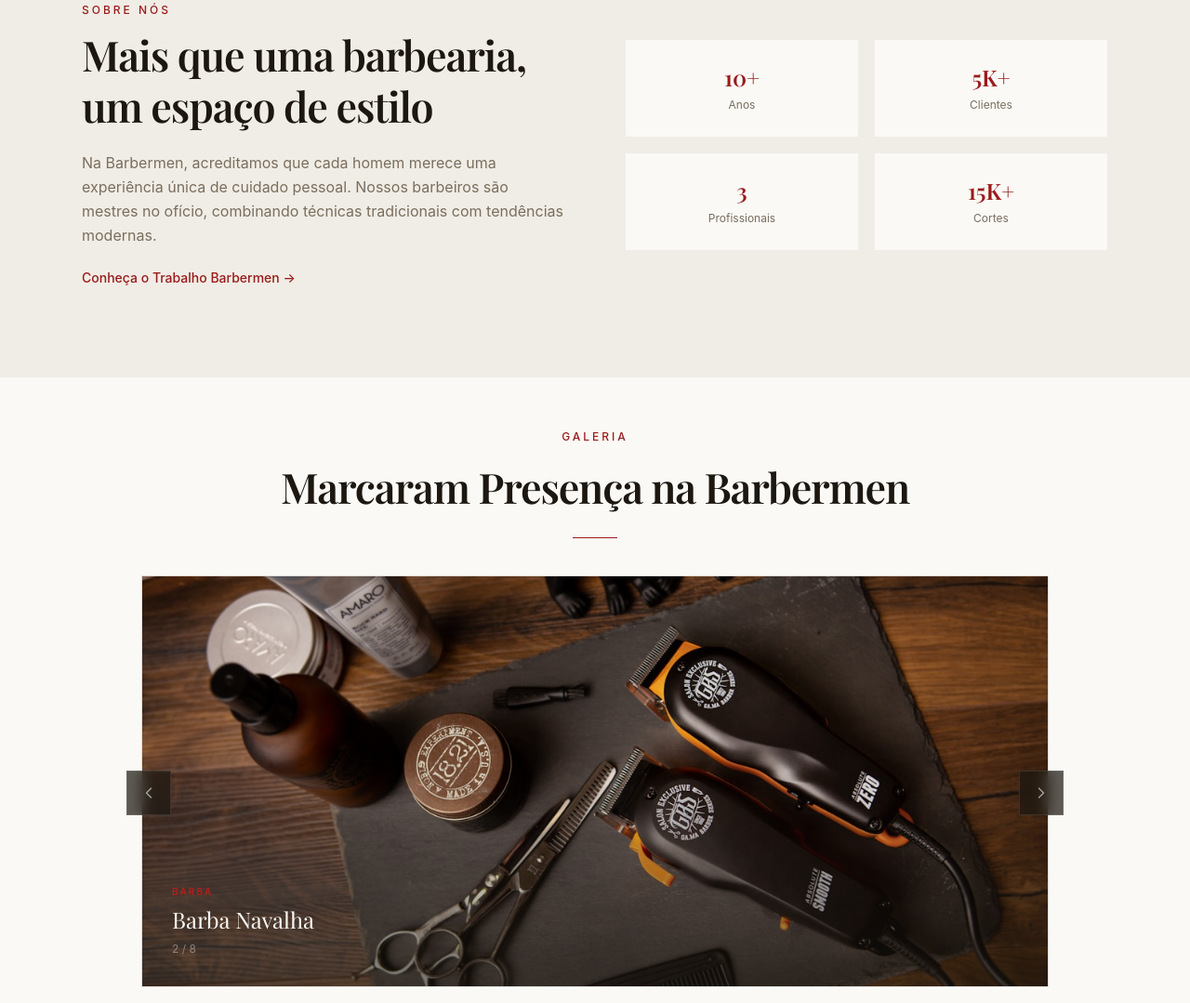
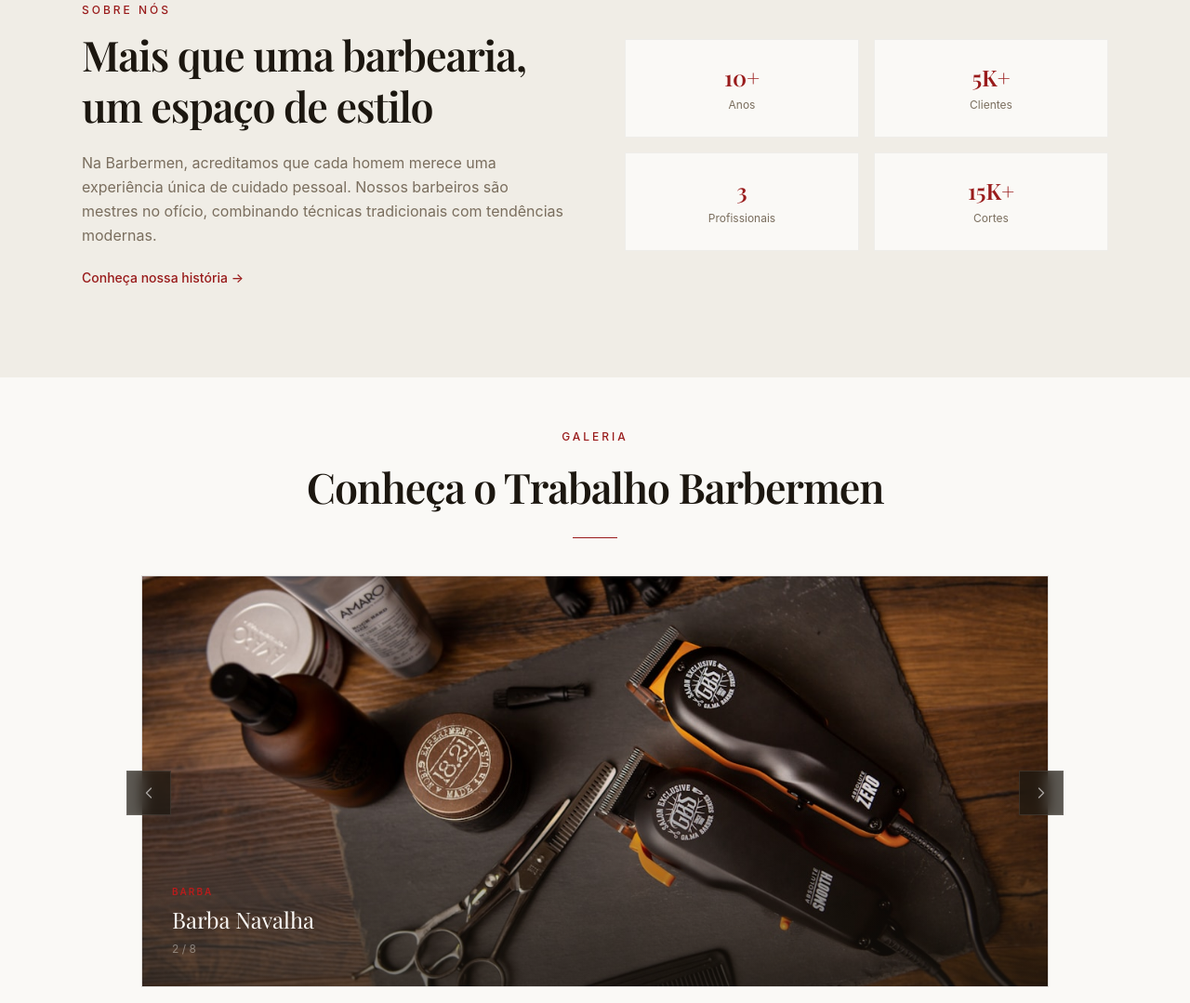
Before and after one commit to dgilmourcode/barbermen, an Astro site: page / in a window 1280 px wide. Shown: the part 1708-2787 px from the top of the page at 93% size. Built offline with nearby package versions, Linux system fonts and the light colour scheme; Astro itself is replaced by a stand-in of ours.

Commit message:
feat: change gallery title to 'Conheça o Trabalho Barbermen'

```diff
--- a/src/components/HomeClient.tsx
+++ b/src/components/HomeClient.tsx
@@ -166,7 +166,7 @@ export default function Home() {
                 combinando técnicas tradicionais com tendências modernas.
               </p>
               <Link href="/quem-somos" className="text-sm font-medium text-red hover:text-red-dark transition-colors duration-200">
-                Conheça o Trabalho Barbermen →
+                Conheça nossa história →
               </Link>
             </motion.div>
 
--- a/src/components/ProfessionalGallery.tsx
+++ b/src/components/ProfessionalGallery.tsx
@@ -75,7 +75,7 @@ export default function ProfessionalGallery() {
           >
             <span className="text-xs font-medium tracking-[0.25em] uppercase text-brass mb-3 block">Galeria</span>
             <h2 className="font-[family-name:var(--font-display)] text-[clamp(1.8rem,3.5vw,2.8rem)] font-semibold text-bark tracking-tight">
-              Marcaram Presença na Barbermen
+              Conheça o Trabalho Barbermen
             </h2>
             <div className="w-12 h-px bg-red mx-auto mt-5" />
           </motion.div>
```
